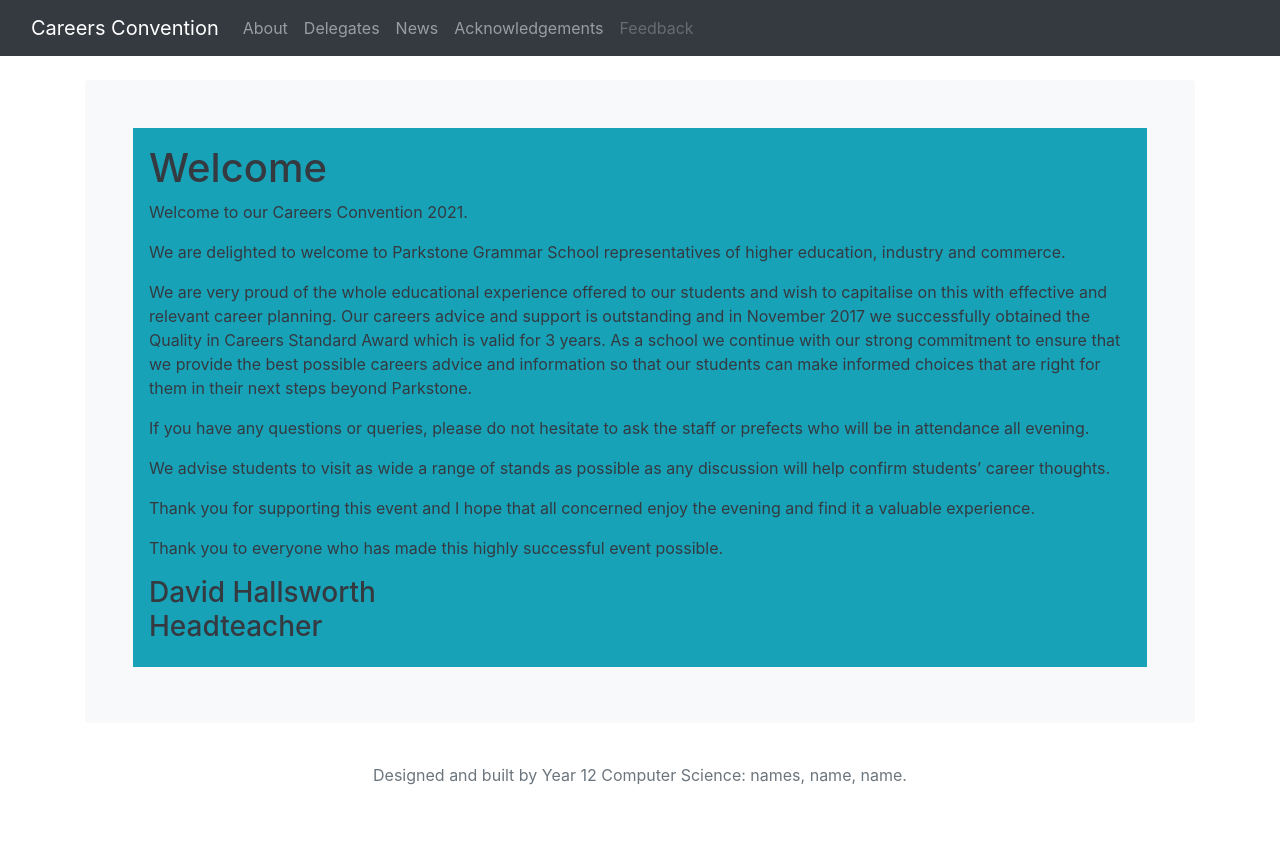
After one commit to aminayassine180/careers-convention, a Flask app: page /about in a window 1280 px wide. The commit adds this page. Run offline with Flask 2, Linux system fonts and the light colour scheme; some libraries are stand-ins or nearby versions.

Commit message:
After the lesson

```diff
--- a/app.py
+++ b/app.py
@@ -27,7 +27,7 @@ def get_delegates():
 
 @app.route('/delegate/<url>')
 def get_delegate(url):
-  return "The passed URL is " + str(url)
+  return render_template('delegate.html', url=str(url))
 
 @app.route('/feedback')
 def get_feedback():
--- /dev/null
+++ b/templates/about.html
@@ -0,0 +1,22 @@
+{% extends "template.html" %}
+{% block content %}
+
+
+
+<div class="p-3 mb-2 bg-info text-dark bg-opacity-25">
+
+<div class="position-relative start-50"><h1>Welcome</h1></div>
+<div>
+<p>Welcome to our Careers Convention 2021. </p>
+<p>We are delighted to welcome to Parkstone Grammar School representatives of higher education, industry and commerce. </p>
+<p>We are very proud of the whole educational experience offered to our students and wish to capitalise on this with effective and relevant career planning.  Our careers advice and support is outstanding and in November 2017 we successfully obtained the Quality in Careers Standard Award which is valid for 3 years. As a school we continue with our strong commitment to ensure that we provide the best possible careers advice and information so that our students can make informed choices that are right for them in their next steps beyond Parkstone. </p>
+<p>If you have any questions or queries, please do not hesitate to ask the staff or prefects who will be in attendance all evening. </p>
+<p>We advise students to visit as wide a range of stands as possible as any discussion will help confirm students’ career thoughts. </p>
+<p>Thank you for supporting this event and I hope that all concerned enjoy the evening and find it a valuable experience. </p>
+<p>Thank you to everyone who has made this highly successful event possible.</p>
+</div>
+<h3> David Hallsworth<br>Headteacher</h3>
+
+</div>
+
+{% endblock %}
--- /dev/null
+++ b/templates/delegate.html
@@ -0,0 +1,6 @@
+
+{% extends "template.html" %}
+{% block content %}
+	<h1>Delegates</h1>
+	<p>Details of the delegate whose URL is {% url %}.</p>
+{% endblock %}
--- /dev/null
+++ b/templates/delegates.html
@@ -0,0 +1,6 @@
+
+{% extends "template.html" %}
+{% block content %}
+	<h1>Delegates</h1>
+	<p>Here you can find the list of delegates that are attending this years' PGS Careers Convention.</p>
+{% endblock %}
--- a/templates/home.html
+++ b/templates/home.html
@@ -1,5 +1,7 @@
     {% extends "template.html" %}
     {% block content %}
+      <img src="/static/careers-logo.png" />
+
       <h1>Careers Convention</h1>
       <p class="lead">Opening paragraph.</p>
 
--- a/templates/news.html
+++ b/templates/news.html
@@ -12,4 +12,4 @@
 	<p>Once again, this year we have faced the difficulty that companies have struggled to secure volunteers or to release staff due to the current uncertainty surrounding coronavirus.</p>
 	<p>If you work for a company that is not represented and you think they would like to be next year please leave the details with the prefects at the door or email julia.wilkinson@parkstone.poole.sch.uk</p>
 	<p>Many thanks.</p>
-{& endblock %}
+{% endblock %}
--- a/templates/template.html
+++ b/templates/template.html
@@ -23,7 +23,9 @@
         <div class="collapse navbar-collapse" id="navbarCollapse">
           <ul class="navbar-nav me-auto mb-2 mb-md-0">
             <li class="nav-item"><a class="nav-link" href="/about">About</a></li>
+            <li class="nav-item"><a class="nav-link" href="/delegates">Delegates</a></li>
             <li class="nav-item"><a class="nav-link" href="/news">News</a></li>
+            <li class="nav-item"><a class="nav-link" href="/acknowledgements">Acknowledgements</a></li>
             <li class="nav-item"><a class="nav-link disabled" href="/feedback">Feedback</a></li>
             <!-- TODO: add all the routes from app.py into the nav bar -->
 
```
Also changed, not shown: templates/acknowledgements.html (added, +13 -0 lines), static/careers-logo.png (added), static/jpmorgan.png (added), 1 other file.
